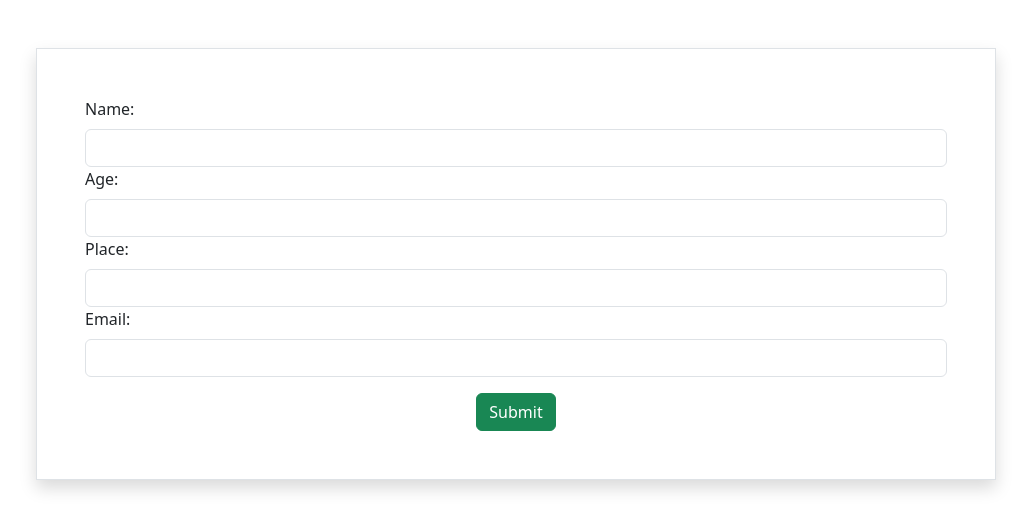
After one commit to Vijitha095/june25, a Django app: page /reg in a window 1280 px wide. The commit adds this page. Shown: the top 531 px of the page, without its empty margins (124-1155 px from the left). Run offline with Django 5.2, Linux system fonts and the light colour scheme.

Commit message:
modified

```diff
--- /dev/null
+++ b/project1/app1/templates/register.html
@@ -0,0 +1,31 @@
+<!DOCTYPE html>
+<html lang="en">
+<head>
+    <meta charset="UTF-8">
+    <meta name="viewport" content="width=device-width, initial-scale=1.0">
+    <title>Document</title>
+    <link href="https://cdn.jsdelivr.net/npm/bootstrap@5.3.8/dist/css/bootstrap.min.css" rel="stylesheet" integrity="sha384-sRIl4kxILFvY47J16cr9ZwB07vP4J8+LH7qKQnuqkuIAvNWLzeN8tE5YBujZqJLB" crossorigin="anonymous">
+</head>
+<body>
+    <div class="d-flex w-100 justify-content-center align-items-center mt-5">
+        <div class="w-75 p-5 border shadow">
+            <form action="" method="post">
+                {% csrf_token %}
+                <label for="" class="form-label">Name:</label>
+                <input type="text" class="form-control" name="name">
+                <label for="" class="form-label">Age:</label>
+                <input type="number" class="form-control" name="age">
+                <label for="" class="form-label">Place:</label>
+                <input type="text" class="form-control" name="place">
+                <label for="" class="form-label">Email:</label>
+                <input type="email" class="form-control" name="email">
+
+                <div class="d-flex justify-content-center">
+                    <button type="submit" class="btn btn-success mt-3">Submit</button>
+                </div>
+
+            </form>
+        </div>
+    </div>
+</body>
+</html>
--- a/project1/app1/views.py
+++ b/project1/app1/views.py
@@ -1,8 +1,30 @@
-from django.shortcuts import render
+from django.shortcuts import render,redirect
 from app1.models import Student
 from django.views import View
+from django.http import HttpResponse
 # Create your views here.
 class HomeView(View):
     def get(self,request):
         students=Student.objects.all()
         return render(request,'index.html',{'students':students})
+
+class StudentRegister(View):
+    def get(self,request):
+        return render(request,'register.html')
+
+    def post(self,request):
+        print(request.POST)  # {name:"anu","place":"calicut"}
+        name=request.POST.get("name")
+        place=request.POST.get("place")
+        age=request.POST.get("age")
+        email=request.POST.get("email")
+        print(name,age,place,email)
+        Student.objects.create(name=name,place=place,age=age,email=email)
+        return redirect('home_view')
+
+class DeleteStudent(View):
+    def get(self,request,**kwargs):
+        stud_id=kwargs.get("id")
+        student=Student.objects.get(id=stud_id)
+        student.delete()
+        return redirect("home_view")
--- a/project1/project1/urls.py
+++ b/project1/project1/urls.py
@@ -20,5 +20,7 @@ from app1 import views
 
 urlpatterns = [
     path('admin/', admin.site.urls),
-    path('',views.HomeView.as_view())
+    path('',views.HomeView.as_view(),name="home_view"),
+    path('reg',views.StudentRegister.as_view(),name="register_view"),
+    path('delete/<int:id>',views.DeleteStudent.as_view(),name="delete_student")
 ]
```
Also changed, not shown: project1/app1/templates/index.html (+8 -2 lines), project1/app1/models.py (line endings or trailing spaces), project1/db.sqlite3.
